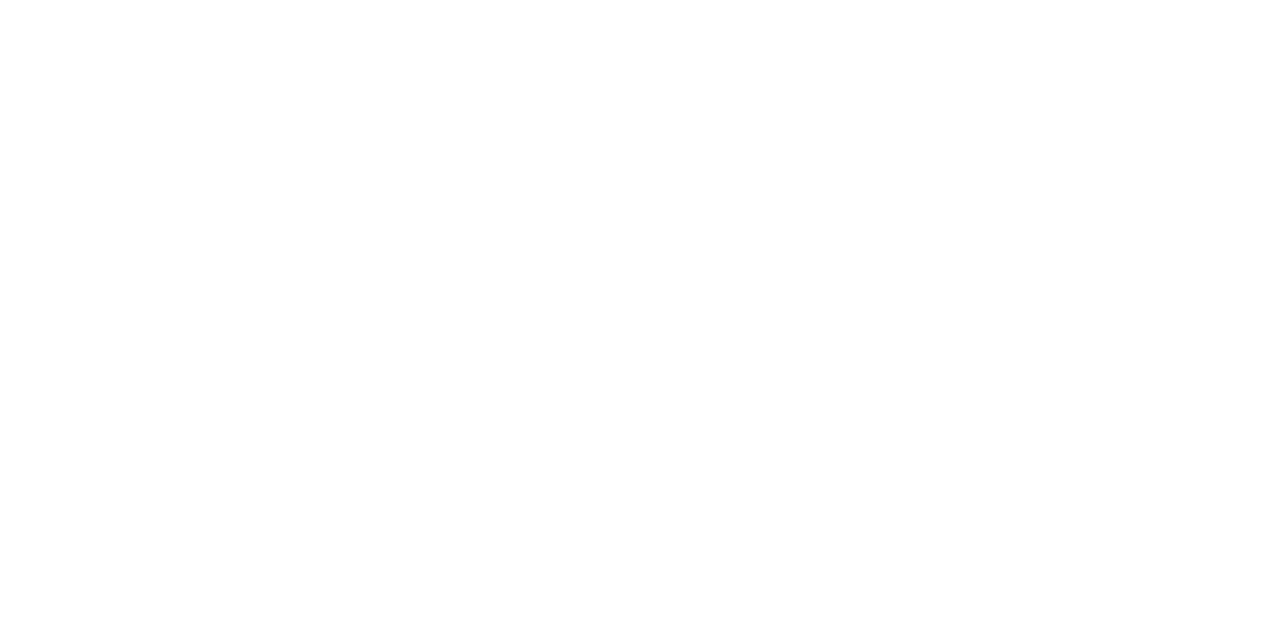
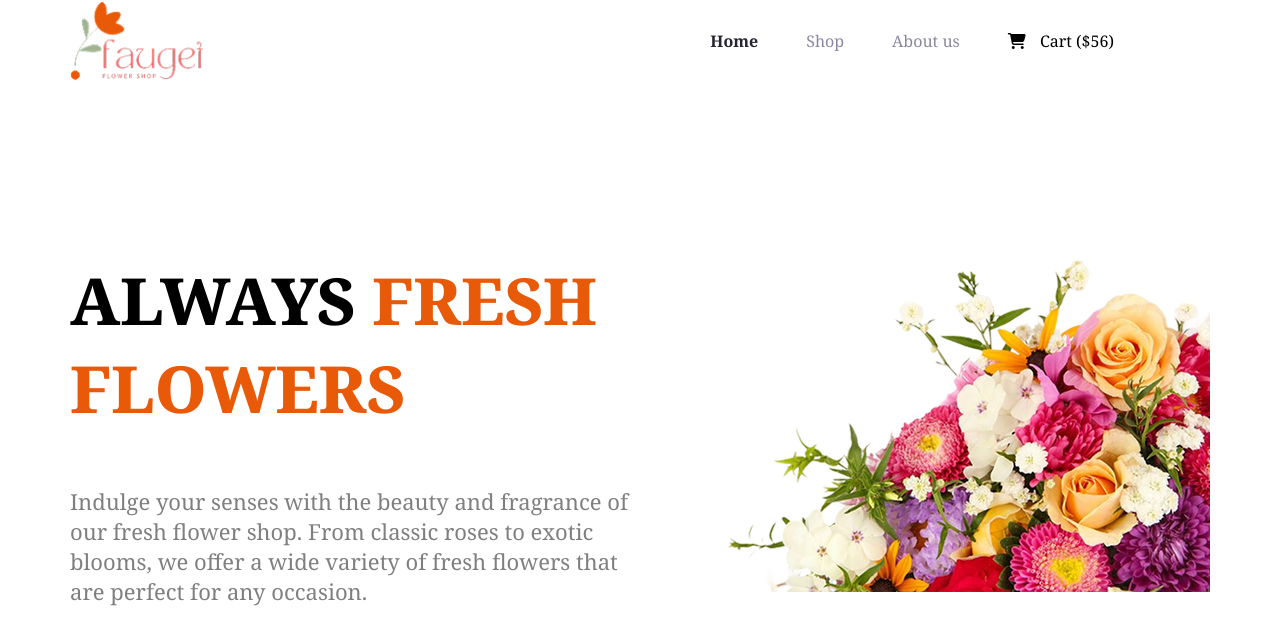
Before and after one commit to Alamin-Rintu/responsive-flowers-a02, a plain HTML site: page index.html in a window 1280 px wide. Drawn offline with Linux system fonts and the light colour scheme.

Commit message:
added header part

```diff
--- a/index.html
+++ b/index.html
@@ -1,11 +1,40 @@
 <!DOCTYPE html>
 <html lang="en">
-<head>
-    <meta charset="UTF-8">
-    <meta name="viewport" content="width=device-width, initial-scale=1.0">
+  <head>
+    <meta charset="UTF-8" />
+    <meta name="viewport" content="width=device-width, initial-scale=1.0" />
     <title>Flower Markets</title>
-</head>
-<body>
-
-</body>
+    <link rel="stylesheet" href="styles/flower_market.css" />
+    <head>
+      <link
+        rel="stylesheet"
+        href="https://cdnjs.cloudflare.com/ajax/libs/font-awesome/6.5.0/css/all.min.css"
+      />
+    </head>
+  </head>
+  <body class="noto-serif-font">
+    <header>
+      <div class="navbar">
+        <img class="logo-img" src="assets/logo.png" alt="" />
+        <ul class="nav-links">
+          <li><a class="home" href="">Home</a></li>
+          <li><a href="">Shop</a></li>
+          <li><a href="">About us</a></li>
+          <li class="cart">
+            <a id="cart-color" href=""><i class="fa-solid fa-cart-shopping"></i> Cart ($56)</a>
+          </li>
+        </ul>
+      </div>
+    </header>
+    <main>
+        <section class="hero">
+              <div>
+                <h1 class="hero-title">ALWAYS <span class="frsh-flowers">FRESH <br> FLOWERS</span></h1>
+                <p class="hero-description">Indulge your senses with the beauty and fragrance of our fresh flower shop. From classic roses to exotic blooms, we offer a wide variety of fresh flowers that are perfect for any occasion. </p>
+              </div>
+              <img class="hero-img" src="assets/hero-flower.png" alt="">
+        </section>
+    </main>
+    <footer></footer>
+  </body>
 </html>
--- a/styles/flower_market.css
+++ b/styles/flower_market.css
@@ -0,0 +1,94 @@
+@import url('https://fonts.googleapis.com/css2?family=Noto+Serif:ital,wght@0,100..900;1,100..900&display=swap');
+
+.noto-serif-font {
+  font-family: "Noto Serif", serif;
+  font-optical-sizing: auto;
+  font-weight: 400;
+  font-style: normal;
+  font-variation-settings:
+    "wdth" 100;
+}
+
+/* shared styles */
+body{
+    max-width: 1140px;
+    margin: 0 auto;
+}
+
+
+/* header styles */
+
+.navbar{
+    display: flex;
+    justify-content: space-between;
+    align-items: center;
+}
+ .navbar, .nav-links {
+    display: flex;
+
+}
+.nav-links, li{
+    list-style: none;
+}
+.nav-links, a{
+    text-decoration: none;
+    color: #8987A1;
+    margin-right: 48px;
+    font-size: 16px;
+}
+.nav-bar, .logo-img{
+    max-width: 135px;
+    max-height:82px ;
+    height: auto;
+}
+.nav-links a i {
+  margin-right: 10px;
+}
+.home{
+    color:#252432 ;
+    font-weight: 700;
+}
+
+#cart-color{
+    color: #000000;
+}
+
+/* hero section styles */
+.hero{
+    display: flex;
+    align-items: center;
+    margin-top: 120px;
+}
+.hero-title{
+    font-weight: 800;
+    font-size: 65px;
+}
+.frsh-flowers{
+    color: #E95A08;
+}
+.hero-description{
+    font-weight: 400;
+    font-size: 22px;
+    color: rgba(0, 0, 0, 0.5);
+    margin-top: 13px;
+}
+.hero-img{
+    width: 100%;
+}
+
+
+
+/* media quary for small device */
+@media screen and (max-width:576px) {
+  .nav-links li {
+    display: none;
+  }
+
+  .nav-links .cart {
+    display: flex;
+    align-items: center;
+  }
+  .hero{
+    flex-direction: column-reverse;
+  }
+}
```
